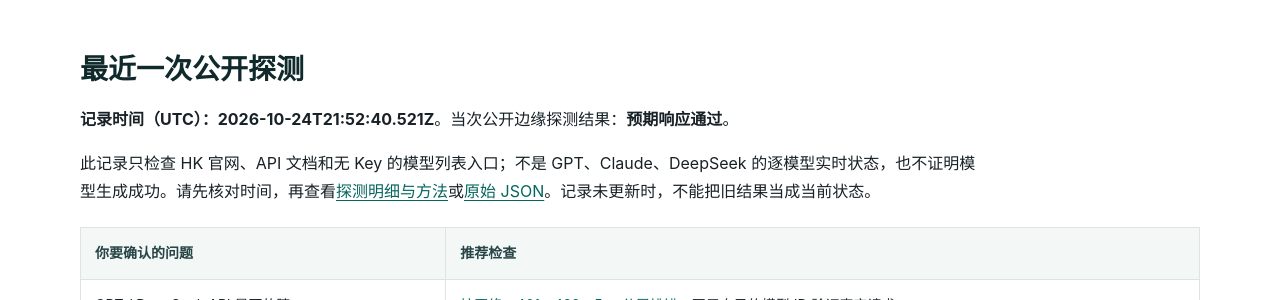
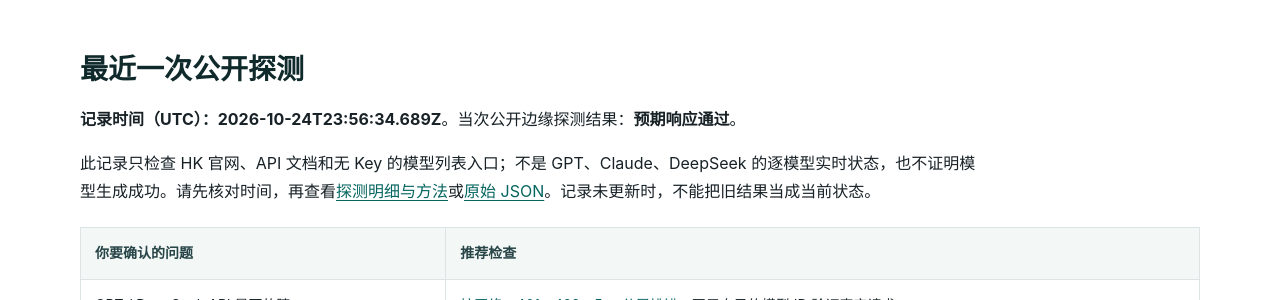
Before and after one commit to KKWANG4444/api-status, a Jekyll site: the page built from index.md, in a window 1280 px wide and 900 px high, scrolled down 364 px. Shown: the part 151-451 px from the top of the window. Built offline with Jekyll 4.4.1, drawn with Linux system fonts in a browser that asks for light colours.

Commit message:
chore: update public edge status

```diff
--- a/_data/status.json
+++ b/_data/status.json
@@ -1,7 +1,7 @@
 {
   "status": "operational",
-  "checked_at": "2026-10-24T21:52:40.521Z",
-  "duration_ms": 641,
+  "checked_at": "2026-10-24T23:56:34.689Z",
+  "duration_ms": 506,
   "overall": true,
   "components": [
     {
@@ -10,7 +10,7 @@
       "url": "https://www.aifast.hk/",
       "ok": true,
       "status": 200,
-      "elapsed_ms": 242,
+      "elapsed_ms": 360,
       "content_type": "text/html; charset=utf-8",
       "detail": "Expected public edge response"
     },
@@ -20,7 +20,7 @@
       "url": "https://api.aifast.hk/",
       "ok": true,
       "status": 200,
-      "elapsed_ms": 594,
+      "elapsed_ms": 468,
       "content_type": "text/html",
       "detail": "Expected public edge response"
     },
@@ -30,7 +30,7 @@
       "url": "https://www.aifast.hk/v1/models",
       "ok": true,
       "status": 401,
-      "elapsed_ms": 247,
+      "elapsed_ms": 420,
       "content_type": "application/json; charset=utf-8",
       "detail": "Expected public edge response"
     }
--- a/data/status.json
+++ b/data/status.json
@@ -1,7 +1,7 @@
 {
   "status": "operational",
-  "checked_at": "2026-10-24T21:52:40.521Z",
-  "duration_ms": 641,
+  "checked_at": "2026-10-24T23:56:34.689Z",
+  "duration_ms": 506,
   "overall": true,
   "components": [
     {
@@ -10,7 +10,7 @@
       "url": "https://www.aifast.hk/",
       "ok": true,
       "status": 200,
-      "elapsed_ms": 242,
+      "elapsed_ms": 360,
       "content_type": "text/html; charset=utf-8",
       "detail": "Expected public edge response"
     },
@@ -20,7 +20,7 @@
       "url": "https://api.aifast.hk/",
       "ok": true,
       "status": 200,
-      "elapsed_ms": 594,
+      "elapsed_ms": 468,
       "content_type": "text/html",
       "detail": "Expected public edge response"
     },
@@ -30,7 +30,7 @@
       "url": "https://www.aifast.hk/v1/models",
       "ok": true,
       "status": 401,
-      "elapsed_ms": 247,
+      "elapsed_ms": 420,
       "content_type": "application/json; charset=utf-8",
       "detail": "Expected public edge response"
     }
```
